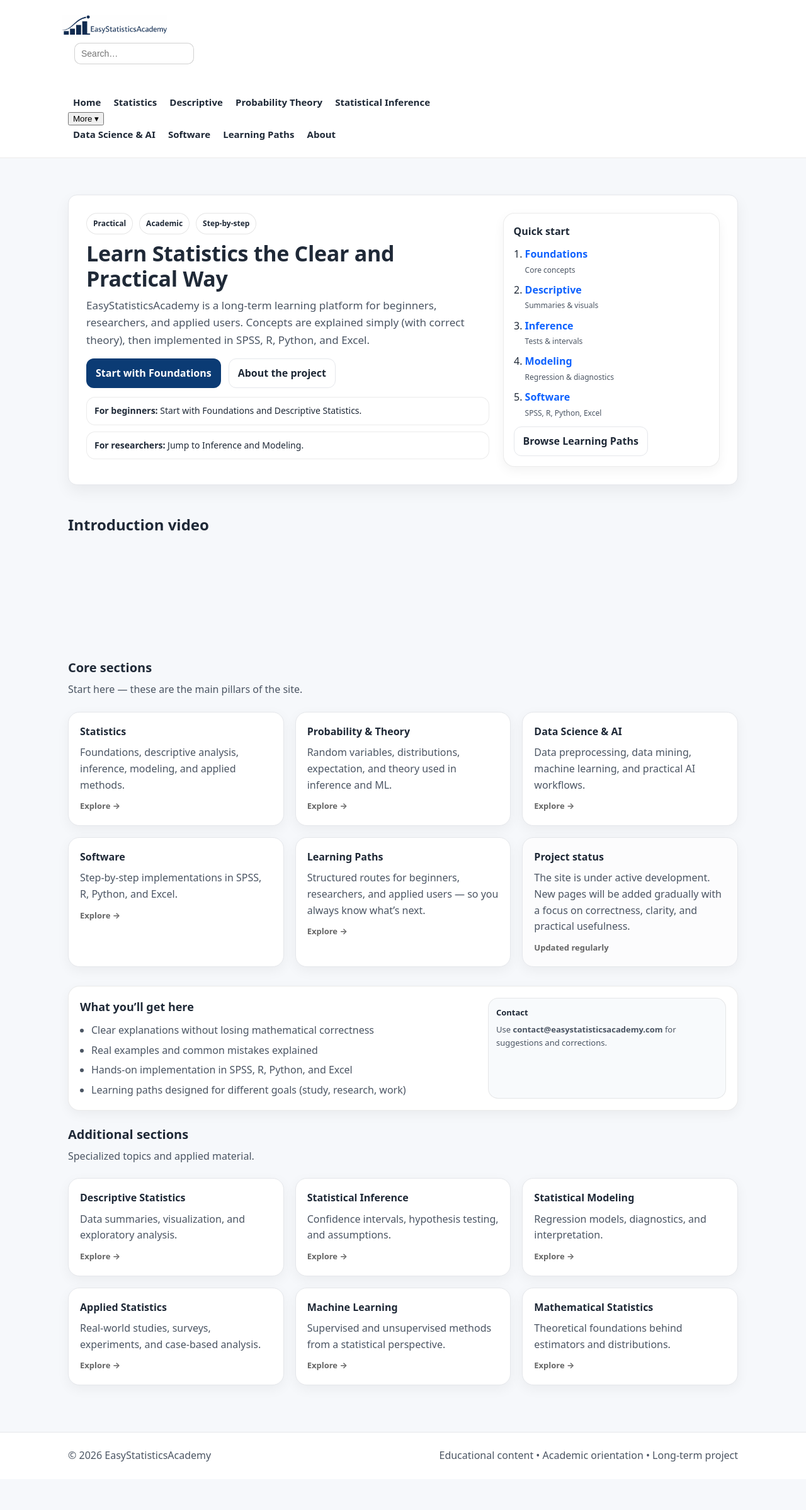
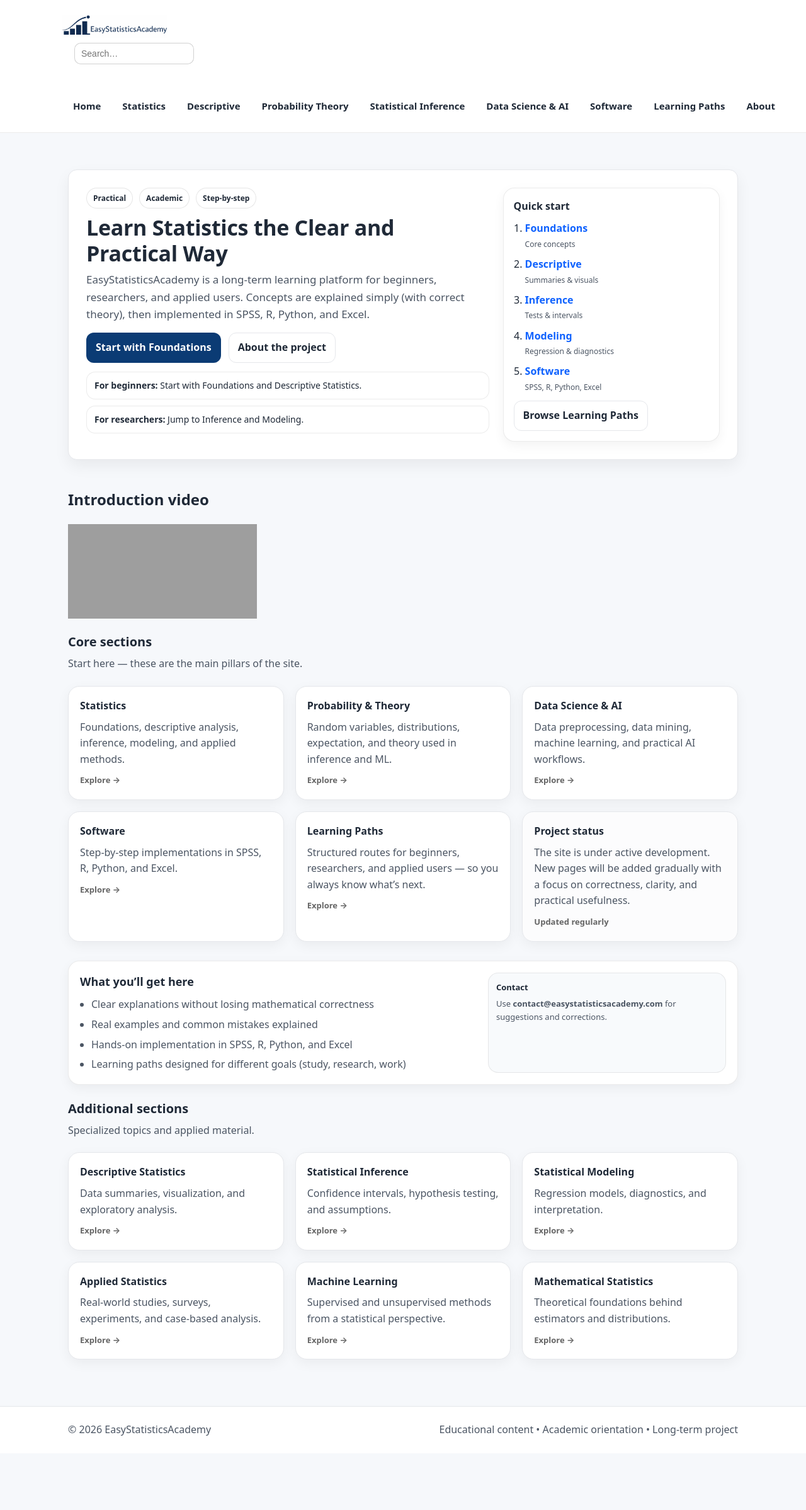
Before and after one commit to ammar-homaida-statistics/easystatisticsacademy, a Jekyll site: the page built from index.html, in a window 1280 px wide. Shown: the whole page at 63% size. Built offline with Jekyll 4.4.1, drawn with Linux system fonts in a browser that asks for light colours; after the commit the page ends 2356 px from its top, so only the background shows below that; grey boxes are pictures that could not be loaded.

Commit message:
Refactor header structure and navigation links

```diff
--- a/_includes/header.html
+++ b/_includes/header.html
@@ -1,5 +1,4 @@
 <header class="site-header">
-  <!-- Row 1: brand + search + toggle -->
   <div class="container header-top">
     <a class="brand" href="/">
       <img src="/images/brand/logo.png?v=2" alt="EasyStatisticsAcademy" />
@@ -18,28 +17,17 @@
     </button>
   </div>
 
-  <!-- Row 2: centered nav with More dropdown -->
   <div class="container header-bottom">
     <nav id="site-nav" class="nav" aria-label="Primary">
-      <div class="nav-main">
-        <a href="/">Home</a>
-        <a href="/foundations/">Statistics</a>
-        <a href="/descriptive/">Descriptive</a>
-        <a href="/probability/">Probability Theory</a>
-        <a href="/inference/">Statistical Inference</a>
-
-        <div class="nav-more" role="none">
-          <button class="nav-more-btn" type="button" aria-expanded="false">
-            More <span aria-hidden="true">▾</span>
-          </button>
-          <div class="nav-more-menu" role="menu">
-            <a role="menuitem" href="/data-mining/">Data Science &amp; AI</a>
-            <a role="menuitem" href="/software/">Software</a>
-            <a role="menuitem" href="/learning-paths/">Learning Paths</a>
-            <a role="menuitem" href="/about/">About</a>
-          </div>
-        </div>
-      </div>
+      <a href="/">Home</a>
+      <a href="/foundations/">Statistics</a>
+      <a href="/descriptive/">Descriptive</a>
+      <a href="/probability/">Probability Theory</a>
+      <a href="/inference/">Statistical Inference</a>
+      <a href="/data-mining/">Data Science &amp; AI</a>
+      <a href="/software/">Software</a>
+      <a href="/learning-paths/">Learning Paths</a>
+      <a href="/about/">About</a>
     </nav>
   </div>
 </header>
```
